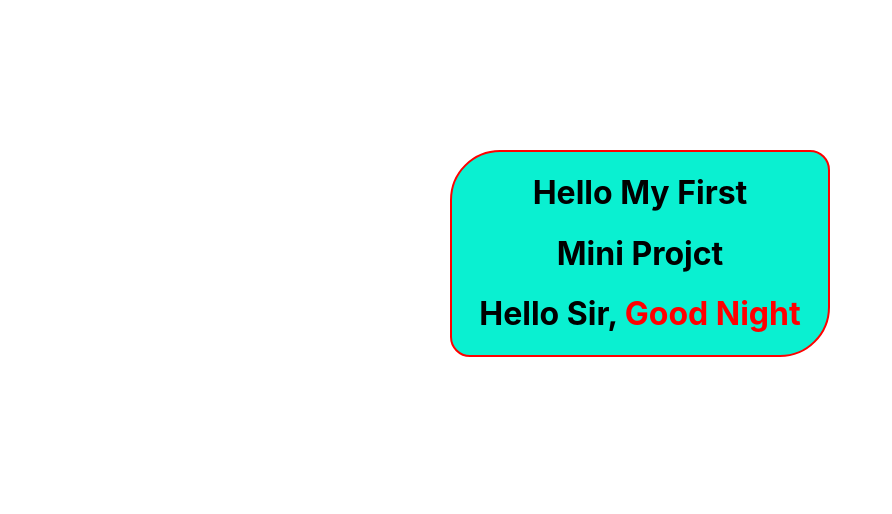
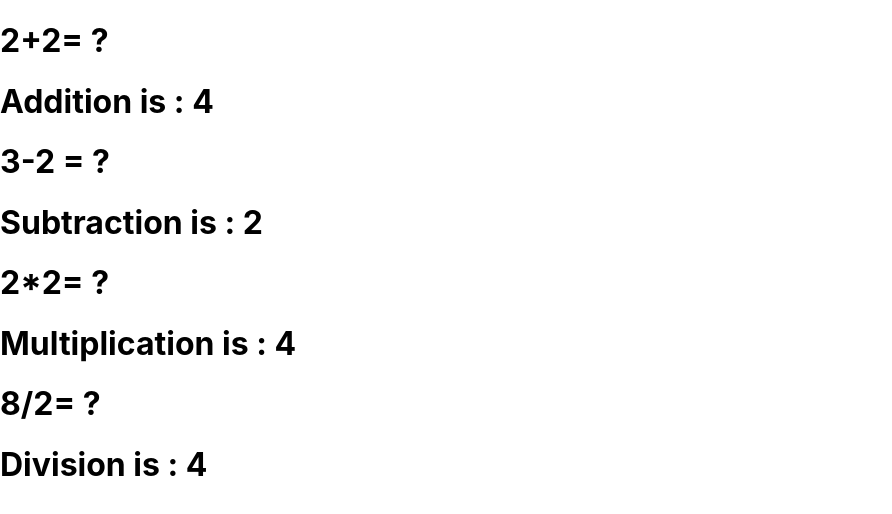
Before and after one commit to Muhammad-Raees-Ahmed/React-Learning, a React (Create React App) app: page / in a window 1280 px wide. Shown: the top 514 px of the page, without its empty margins (0-892 px from the left). Built offline with nearby package versions, Linux system fonts and the light colour scheme.

Commit message:
Simple calculator with react components

```diff
--- a/src/App.js
+++ b/src/App.js
@@ -1,57 +1,62 @@
-import logo from './logo.svg';
-import './App.css';
-import React from 'react';
-import First from './Components/First';
-import Second from './Components/Second';
+import logo from "./logo.svg";
+import "./App.css";
+import React from "react";
+import Divide from "./Components/Divide";
+import Multiply from "./Components/Multiply";
+import Add from "./Components/Add";
+import Subtract from "./Components/Subtract";
 
+// let today = new Date();
+// const time =
+//   today.getHours() + ":" + today.getMinutes() + ":" + today.getSeconds();
+// let date =
+//   today.getFullYear() + "-" + (today.getMonth() + 1) + "-" + today.getDate();
 
-let today = new Date();
-const time = today.getHours() + ':' + today.getMinutes() + ':' + today.getSeconds();
-let date = today.getFullYear() + '-' + (today.getMonth() + 1) + '-' + today.getDate();
+// const obj = {
+//   img1: "https://picsum.photos/200/300",
+//   img2: "https://picsum.photos/200/300",
+//   img3: "https://picsum.photos/200/300",
+// };
+// const name = ["Muhammad Raees", "Software Engineering"];
 
-const obj={
-  img1:'https://picsum.photos/200/300',
-  img2:'https://picsum.photos/200/300',
-  img3:'https://picsum.photos/200/300'
-}
+//   const textcolor = {
+//     color: "black",
+//   };
+//   let curDate = new Date();
+//   curDate = curDate.getHours();
+//   let greetings = "";
+//   if (curDate >= 1 && curDate < 12) {
+//     greetings = "Good Morning";
+//     textcolor.color = "green";
+//   } else if (curDate >= 12 && curDate < 19) {
+//     greetings = "Good AfterNon";
+//     textcolor.color = "orange";
+//   } else {
+//     greetings = "Good Night";
+//     textcolor.color = "red";
+//   }
+//   const textstyle = {
+//     marginTop: "150px",
+//     textAlign: "center",
+//     backgroundColor: "#0af0d1",
+//     marginRight: "450px",
+//     marginLeft: "450px",
+//     border: "2px solid red",
+//     borderRadius: "50px 20px",
+//   };
+//   const back = {
+//     backgroundColor: "blue",
+//   };
+function App() {
 
-function App() {
-  const name=['Muhammad Raees','Software Engineering'];
+  return (
+    <div className=".App">
 
+      <Add/>
+      <Subtract/>
+      <Multiply/>
+      <Divide/>
 
-  const textcolor={
-    color:"black"
-  }
-  let curDate=new Date();
-  curDate=curDate.getHours();
-  let greetings='';
-  if (curDate>=1 && curDate<12){
-greetings="Good Morning";
-textcolor.color='green';
-  }
-  else if (curDate>=12 && curDate<19){
-    greetings='Good AfterNon';
-    textcolor.color='orange';
-  }
-  else{
-    greetings='Good Night';
-    textcolor.color='red';
-  }
-const textstyle={
-  marginTop:'150px',
-  textAlign:'center',
-  backgroundColor:'#0af0d1',
-  marginRight: '450px',
-  marginLeft: '450px',
-  border: '2px solid red',
-  borderRadius: '50px 20px'
-};
-const back={
-  backgroundColor: 'blue',
-
-}
-  return (
-   <div className='.App'>
       {/* <h1 >Hello {`Hello ${name[0]} and i am ${name[1]}`}</h1>
       <h2>Time is = {time}</h2>
       <h2>Date is : {date}</h2>
@@ -59,15 +64,13 @@ const back={
       <img src={obj.img2} alt='image'></img>
       <img src={obj.img3} alt='image'></img> */}
 
-      <div style={textstyle}>
-      <First/>
-      <Second/>
+      {/* <div style={textstyle}>
+        <h1>
+          Hello Sir, <span style={textcolor}>{greetings}</span>
+        </h1>
+      </div> */}
 
-      <h1 >
-        Hello Sir, <span style={textcolor}>{greetings }</span>
-        </h1>
-        </div>
-      </div>
+    </div>
   );
 }
 
--- a/src/Components/First.jsx
+++ b/src/Components/Add.jsx
@@ -3,7 +3,8 @@ import React from 'react'
 const First = () => {
   return (
     <div>
-         <h1>Hello My First</h1>
+         <h1>2+2= ?</h1>
+         <h1>Addition is : {2+2} </h1>
     </div>
 
   )
--- /dev/null
+++ b/src/Components/Divide.jsx
@@ -0,0 +1,12 @@
+import React from 'react'
+
+function Divide() {
+  return (
+    <div>
+         <h1>8/2= ?</h1>
+         <h1>Division  is : {8/2} </h1>
+    </div>
+  )
+}
+
+export default Divide
--- /dev/null
+++ b/src/Components/Multiply.jsx
@@ -0,0 +1,12 @@
+import React from 'react'
+
+function Multiply() {
+  return (
+    <div>
+    <h1>2*2= ?</h1>
+    <h1>Multiplication  is : {2*2} </h1>
+</div>
+  )
+}
+
+export default Multiply
--- a/src/Components/Second.jsx
+++ b/src/Components/Subtract.jsx
@@ -3,7 +3,8 @@ import React from 'react'
 function Second() {
   return (
     <div>
-        <h1>Mini Projct</h1>
+        <h1>3-2 = ?</h1>
+         <h1>Subtraction  is : {3-1} </h1>
         </div>
   )
 }
```
